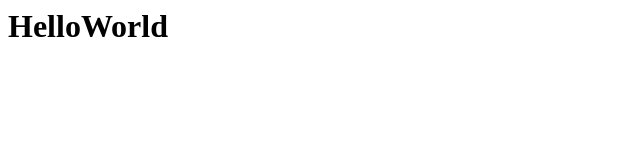
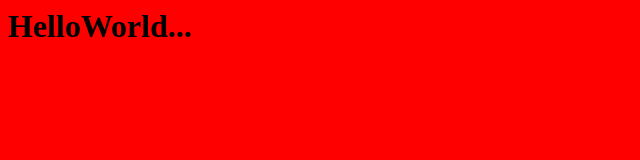
Before and after one commit to HBehrens/gitpod-webdav-test, a website with bundled scripts: page src/index.html in a window 1280 px wide. Shown: the whole page, without its empty margins (0-640 px from the left). Built offline with nearby package versions, Linux system fonts and the light colour scheme.

Commit message:
abandoned idea

```diff
--- a/package.json
+++ b/package.json
@@ -4,7 +4,7 @@
   "description": "",
   "main": "index.js",
   "scripts": {
-    "dev": "./node_modules/.bin/esbuild src/index.ts --sourcemap=external --servedir=src --outdir=src/js --minify",
+    "dev": "./node_modules/.bin/esbuild src/index.ts --sourcemap --servedir=src --outdir=src/js --minify",
     "test": "./node_modules/.bin/ts-node test/screenshots.ts"
   },
   "repository": {
@@ -18,8 +18,10 @@
   },
   "homepage": "https://github.com/HBehrens/gitpod-webdav-test#readme",
   "dependencies": {
+    "chokidar": "^3.5.1",
     "esbuild": "^0.8.55",
     "merge-img": "^2.1.3",
+    "press-any-key": "^0.1.1",
     "puppeteer": "^8.0.0",
     "ts-node": "^9.1.1"
   }
--- a/src/index.html
+++ b/src/index.html
@@ -1,2 +1,7 @@
+<style>
+    body {
+        background: red;
+    }
+</style>
 <script src="js/index.js"></script>
 <h1>Hello</h1>
--- a/src/index.ts
+++ b/src/index.ts
@@ -1,5 +1,5 @@
 window.onload = () => {
     const headline = document.getElementsByTagName('h1')[0];
-    const who: string = 'World';
+    const who: string = 'World...';
     headline.innerText += who;
 }
```
Also changed, not shown: test/screenshots.ts (+36 -10 lines), 1 other file.
